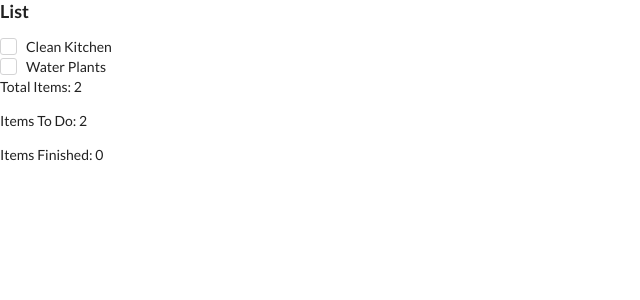
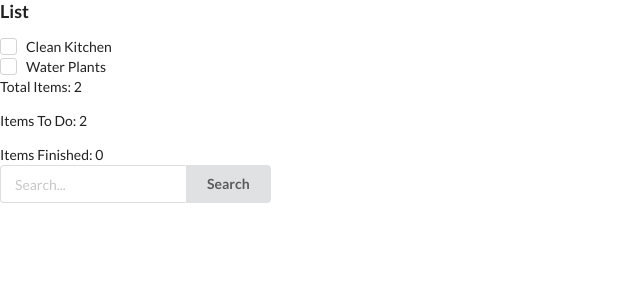
Before and after one commit to MadiBentl/todo-redux, a React (Create React App) app: page / in a window 1280 px wide. Shown: the top 300 px of the page, without its empty margins (0-640 px from the left). Built offline with nearby package versions, Linux system fonts and the light colour scheme.

Commit message:
Added add todo fn with hard-wired data

```diff
--- /dev/null
+++ b/src/components/AddTodo.js
@@ -0,0 +1,20 @@
+import React from 'react';
+import {connect} from 'react-redux';
+import {addTodo} from '../actions';
+
+class AddTodo extends React.Component {
+  render(){
+    return(
+      <div class="ui action input">
+        <input type="text" placeholder="Search..." />
+        <div class="ui button" onClick={() => this.props.addTodo({task:"Bake Carrot Muffins", status: "Incomplete" })}>Search</div>
+      </div>
+    );
+  }
+};
+const mapStateToProps = (state) =>{
+  return {list: state.list}
+};
+
+//sending the state to props
+export default connect(mapStateToProps, {addTodo})(AddTodo);
--- a/src/components/App.js
+++ b/src/components/App.js
@@ -1,11 +1,13 @@
 import React from 'react';
 import List from './list';
+import AddTodo from './AddTodo';
 
 function App() {
-  return ( <
-    div className = "App" >
-    <List / > <
-    /div>
+  return (
+    <div className = "App" >
+      <List / >
+      <AddTodo />
+    </div>
   );
 }
 
--- a/src/components/list.js
+++ b/src/components/list.js
@@ -6,6 +6,7 @@ class List extends Component {
   render() {
     const items = [];
     const itemsNotDone = [];
+
     this.props.list.forEach(item =>{
       items.push(
         <div className="field" key={item.task}>
```
